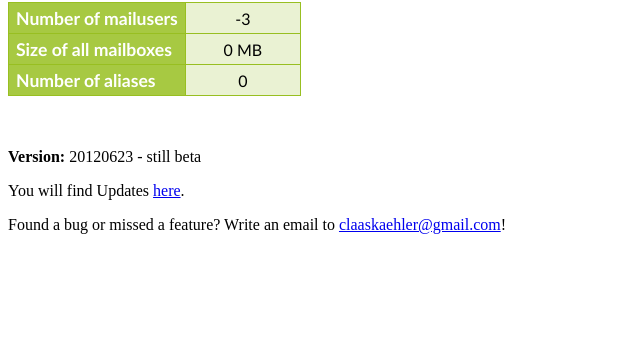
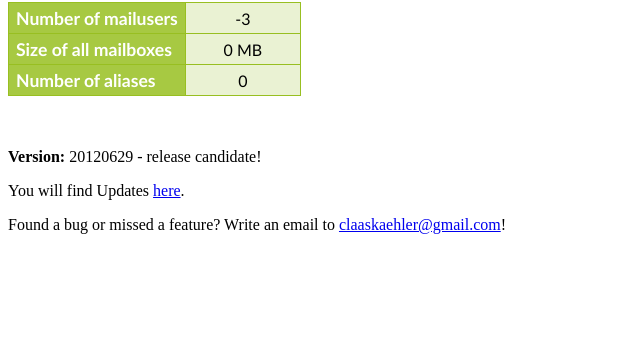
Before and after one commit to TheDreamer/simple-dbmail-admin, a PHP site: page / in a window 1280 px wide. Shown: the part 159-499 px from the top of the page, without its empty margins (0-640 px from the left). Run offline with PHP 8.4, Linux system fonts and the light colour scheme; the visitor is signed in with stand-in values (Sample User, id 1); data that the repository does not hold is empty; some libraries are stand-ins or nearby versions.

Commit message:
- preparing for the next release.

```diff
--- a/index.php
+++ b/index.php
@@ -49,7 +49,7 @@
 
 <br></br>
 
-<p><b>Version: </b>20120623 - still beta</p>
+<p><b>Version: </b>20120629 - release candidate!</p>
 <p>You will find Updates <a href='http://code.google.com/p/simple-dbmail-admin/'>here</a>.</p>
 <p>Found a bug or missed a feature? Write an email to <a href='mailto:claaskaehler@gmail.com'>claaskaehler@gmail.com</a>!</p>
  </div>
```
Also changed, not shown: 2 other files.
